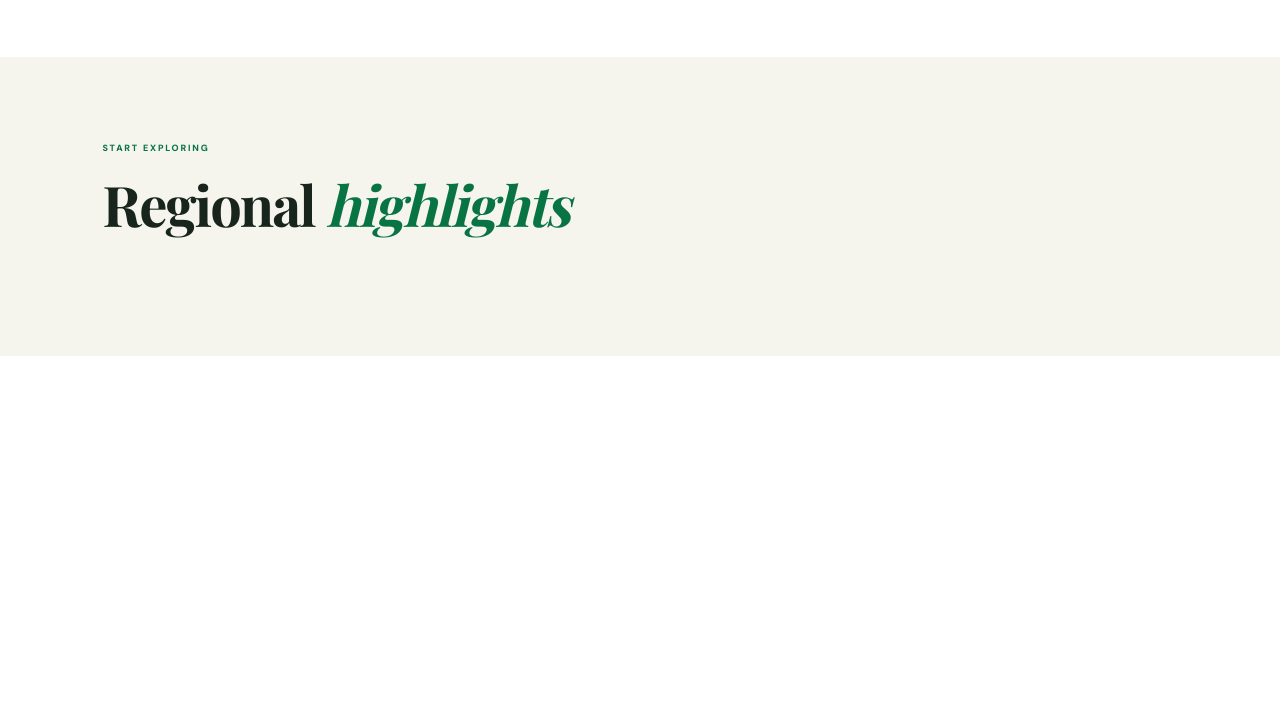
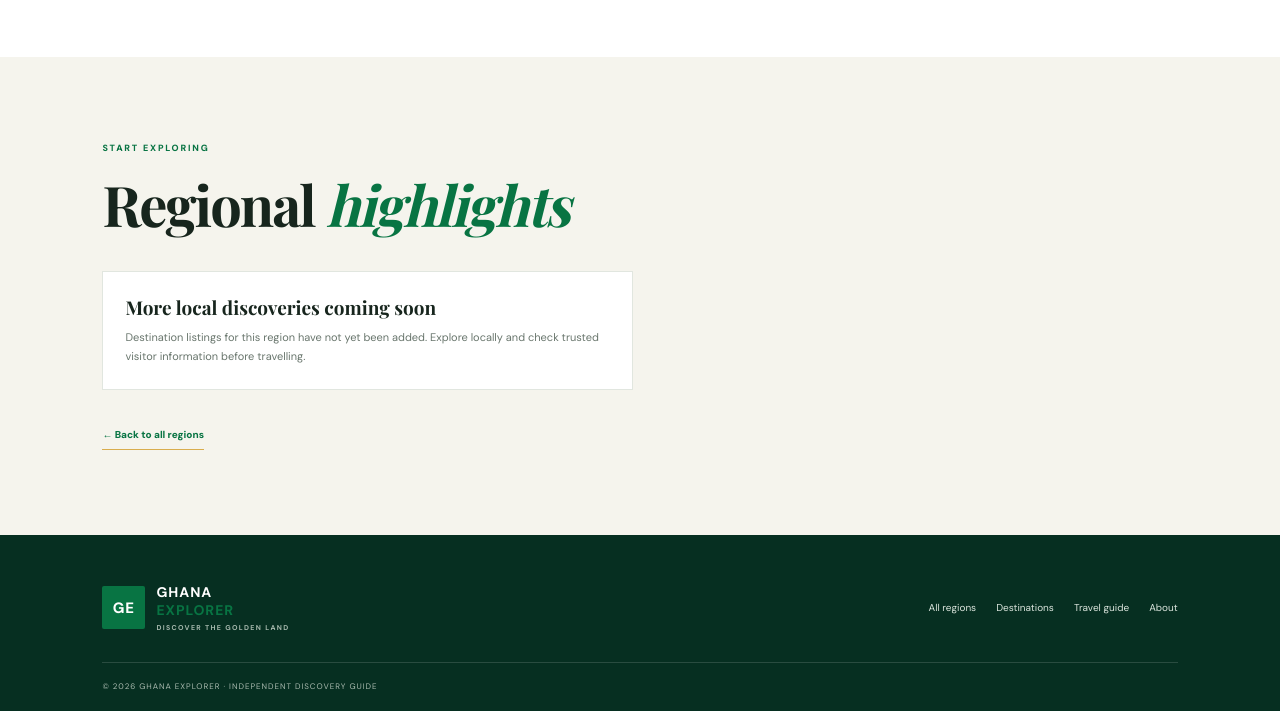
Before and after one commit to amoatengpaul098-pixel/Ghana-Explore, a plain HTML site: page regions/ashanti.html in a window 1280 px wide. Shown: the part 804-1515 px from the top of the page. Before the commit the page ends 1160 px from the top, so only its background shows below. Drawn offline with nearby package versions, Linux system fonts and the light colour scheme.

```diff
--- a/regions/ashanti.html
+++ b/regions/ashanti.html
@@ -125,5 +125,56 @@
                                 </em>
                             </h2>
                         </div>
+                        </div>
+                        <div class="mini-place-grid">
+                            <article class="mini-place">
+                                <h3>
+                                    More local discoveries coming soon
+                                </h3>
+                                <p>
+                                    Destination listings for this region have not yet been added.
+                                    Explore locally and check trusted visitor information before travelling.
+                                </p>
+                            </article>
+                        </div>
+                        <a class="textlink" href="../regions.html">
+                            ← Back to all regions
+                        </a>
+                    </section>
+                </main>
+                <footer class="footer">
+                    <div><a class="brand inverse" href="../index.html">
+                        <b>
+                            GE
+                        </b>
+                        <span>
+                            GHANA
+                            <strong>
+                                EXPLORER
+                            </strong>
+                            <small>
+                                DISCOVER THE GOLDEN LAND
+                            </small>
+                        </span>
+                    </a>
+                    </div>
+                    <div class="footlinks">
+                        <a href="../regions.html">
+                            All regions
+                        </a>
+                        <a href="../destinations.html">
+                            Destinations
+                        </a>
+                        <a href="../travel.html">
+                            Travel guide
+                        </a>
+                        <a href="../about.html">
+                            About
+                        </a>
+                    </div>
+                    <small>
+                        © 2026 GHANA EXPLORER · INDEPENDENT DISCOVERY GUIDE
+                    </small>
+                </footer>
 </body>
 </html>
```
Also changed, not shown: regions/bono-east.html (added, +38 -0 lines).
